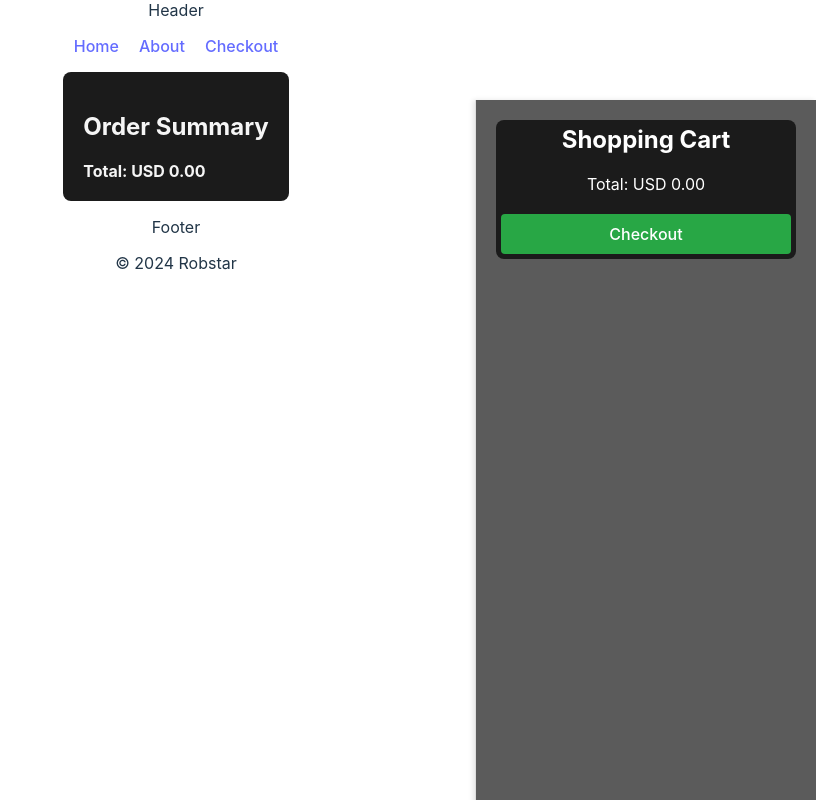
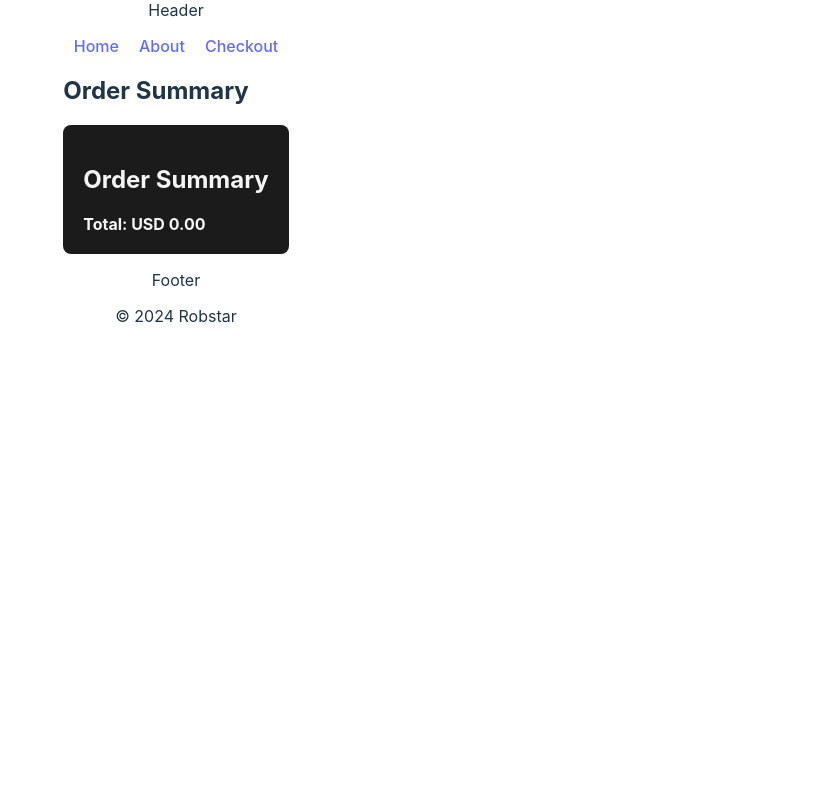
Before and after one commit to RobertAhlin/webshop-with-react, a React (Vite) app: page /checkout in a window 1280 px wide. Shown: the whole page, without its empty margins (464-1280 px from the left). Built offline with nearby package versions, Linux system fonts and the light colour scheme.

Commit message:
Changed the code to hide Sidebar when checkout is in progress

```diff
--- a/src/App.jsx
+++ b/src/App.jsx
@@ -1,9 +1,9 @@
 // src/App.jsx
 import React, { useState, useEffect } from 'react';
-import { BrowserRouter as Router, Routes, Route } from 'react-router-dom';
+import { BrowserRouter as Router, Routes, Route, useLocation } from 'react-router-dom';
 import Home from './pages/Home';
 import About from './pages/About';
-import Checkout from './pages/Checkout';
+import Checkout from './pages/Checkout'; // Import Checkout component
 import Header from './components/Header';
 import Footer from './components/Footer';
 import Sidebar from './components/Sidebar';
@@ -50,22 +50,30 @@ const App = () => {
         }
     };
 
+    const location = useLocation(); // Use useLocation to get the current path
+
     return (
-        <Router>
         <div className="layout">
             <Header />
+            {location.pathname !== '/checkout' && (
                 <Sidebar cartItems={cartItems} removeFromCart={removeFromCart} adjustQuantity={adjustQuantity} />
+            )}
             <main>
                 <Routes>
                     <Route path="/" element={<Home addToCart={addToCart} />} />
                     <Route path="/about" element={<About />} />
-                        <Route path="/checkout" element={<Checkout cartItems={cartItems} />} />
+                    <Route path="/checkout" element={<Checkout cartItems={cartItems} />} /> {/* Add Checkout route */}
                 </Routes>
             </main>
             <Footer />
         </div>
-        </Router>
     );
 };
 
-export default App;
+const AppWrapper = () => (
+    <Router>
+        <App />
+    </Router>
+);
+
+export default AppWrapper;
--- a/src/components/Header.jsx
+++ b/src/components/Header.jsx
@@ -1,7 +1,6 @@
 // src/components/Header.jsx
 import React from 'react';
 import { Link } from 'react-router-dom';
-
 
 const Header = () => {
     return (
@@ -11,7 +10,7 @@ const Header = () => {
                 <ul className="nav-links">
                     <li><Link to="/">Home</Link></li>
                     <li><Link to="/about">About</Link></li>
-                    <li><Link to="/checkout">Checkout</Link></li>
+                    <li><Link to="/checkout">Checkout</Link></li> {/* Updated link */}
                 </ul>
             </nav>
         </header>
--- a/src/components/ShoppingCart.css
+++ b/src/components/ShoppingCart.css
@@ -79,7 +79,6 @@
 
 .checkout-button {
     display: block;
-    width: 100%;
     padding: 10px;
     background-color: #28a745;
     color: white;
--- a/src/components/ShoppingCart.jsx
+++ b/src/components/ShoppingCart.jsx
@@ -11,11 +11,7 @@ const ShoppingCart = ({ cartItems, removeFromCart, adjustQuantity }) => {
         <div className="shopping-cart">
             <h2>Shopping Cart</h2>
             <p>Total: USD {totalSum.toFixed(2)}</p>
-            <div className="checkout-container">
-                <Link to="/checkout">
-                    <button className="checkout-button">Checkout</button>
-                </Link>
-            </div>
+            <Link to="/checkout" className="checkout-button">Proceed to Checkout</Link> {/* Added button */}
             <ul>
                 {cartItems.map((item, index) => (
                     <li key={index} className="cart-item">
@@ -23,7 +19,6 @@ const ShoppingCart = ({ cartItems, removeFromCart, adjustQuantity }) => {
                             <div className="cart-item-title">{item.count} x {item.title}</div>
                             <div className="cart-item-price">USD {(item.price * item.count).toFixed(2)}</div>
                         </div>
-
                         <div className="quantity-controls">
                             <button className="plus-quantity-button" onClick={() => adjustQuantity(index, 1)}>+</button>
                             <button className="minus-quantity-button" onClick={() => adjustQuantity(index, -1)}>-</button>
--- a/src/pages/Checkout.jsx
+++ b/src/pages/Checkout.jsx
@@ -4,7 +4,8 @@ import OrderSummary from '../components/OrderSummary';
 
 const Checkout = ({ cartItems }) => {
     return (
-        <div className="checkout">
+        <div className="checkout-page">
+            <h2>Order Summary</h2>
             <OrderSummary cartItems={cartItems} />
         </div>
     );
```
Also changed, not shown: src/pages/OrderSummary.css (added, +29 -0 lines). Lines whose indentation alone changed are shown as unchanged.
